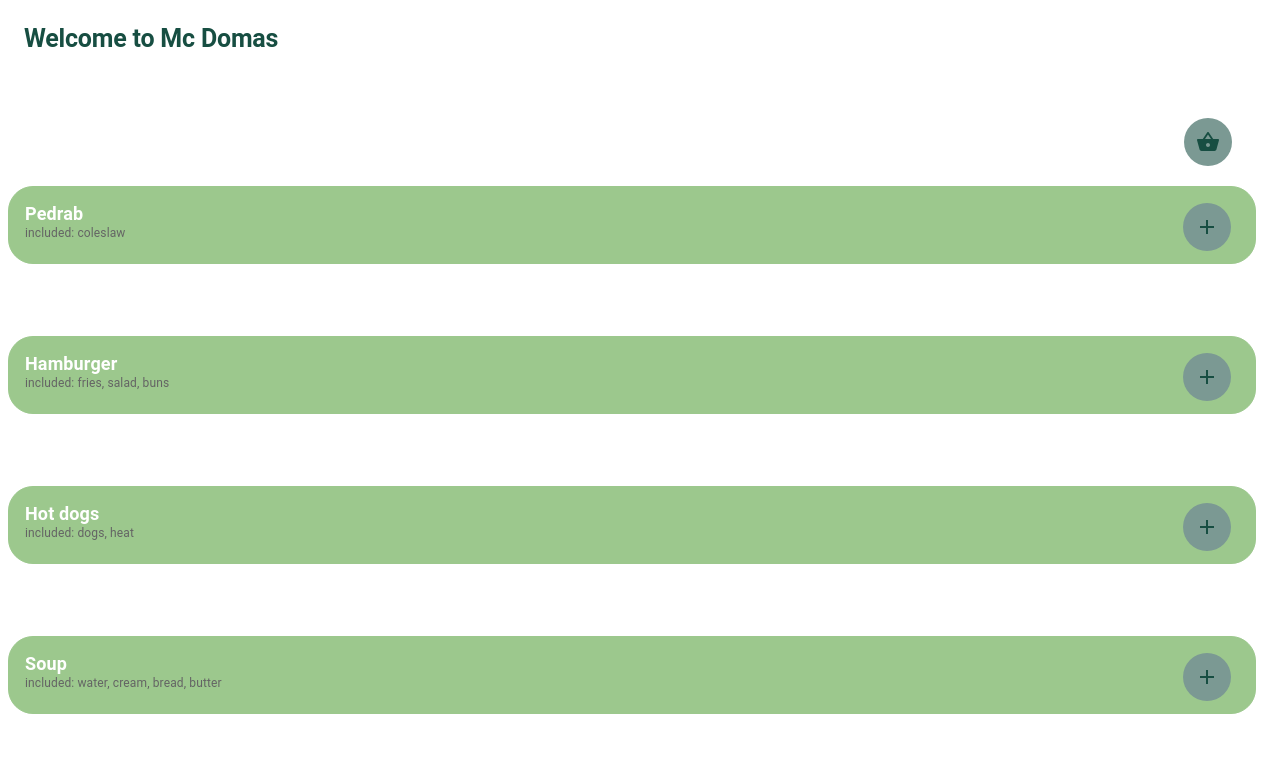
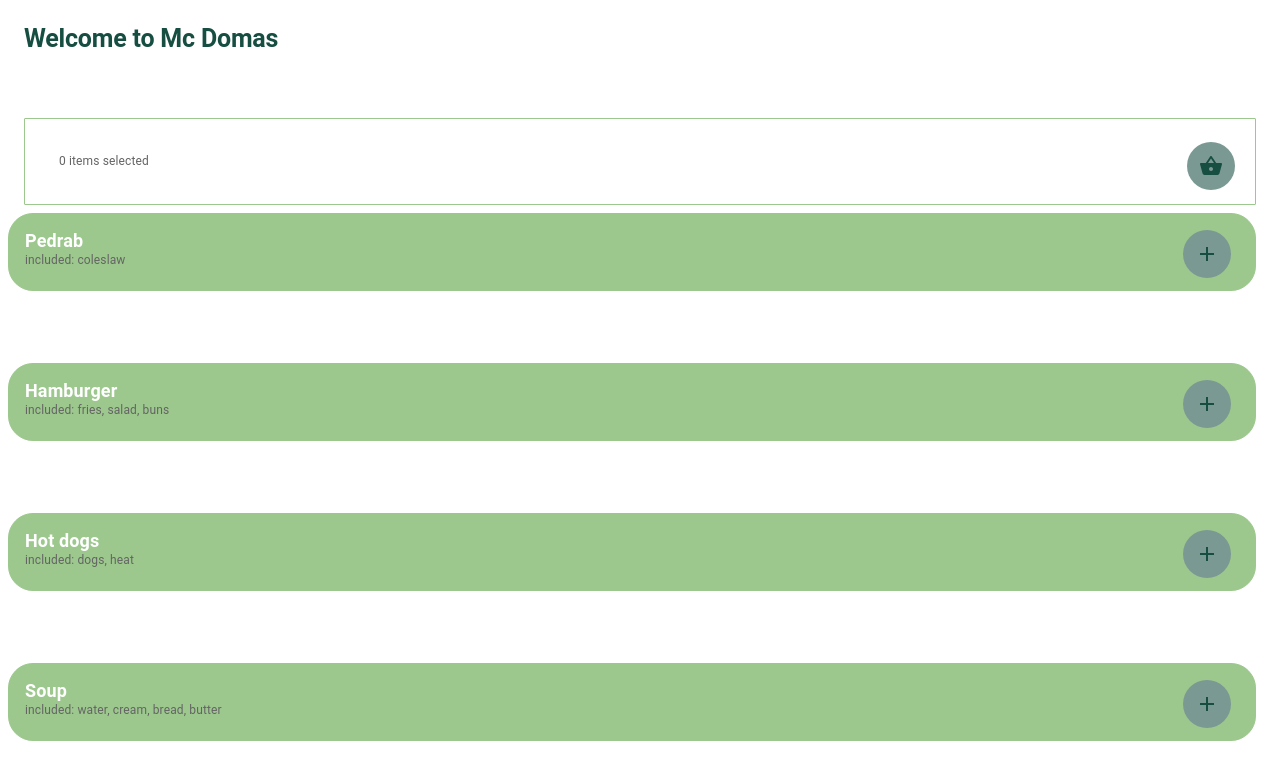
Before and after one commit to vstdolittle/menu-webapp, a React (Create React App) app: page / in a window 1280 px wide. Shown: the top 780 px of the page. Built offline with nearby package versions, Linux system fonts and the light colour scheme.

Commit message:
move higns to baskt header

```diff
--- /dev/null
+++ b/src/Menu/components/BasketHeader.tsx
@@ -0,0 +1,49 @@
+
+import { ShoppingBasket } from '@mui/icons-material';
+import Grid from '@mui/material/Grid';
+import IconButton from '@mui/material/IconButton';
+import Typography from '@mui/material/Typography';
+import React, { FC } from 'react';
+
+interface BasketHeaderProps {
+    items: number;
+}
+
+const BasketHeader: FC<BasketHeaderProps> = ({ items }) => {
+    return (
+        <Grid
+            container
+            direction={'row'}
+            padding={1}
+            paddingRight={3}
+            sx={{
+                display: "flex",
+                justifyContent: "space-between",
+                border: '1px solid',
+                borderColor: (theme) => (theme.palette.secondary.light),
+                borderRadius: '1px',
+            }}
+          >
+          <Typography variant="body2" sx={{alignSelf: "center", padding: 5}}>{items} items selected</Typography>
+          <IconButton
+                color="primary"
+                sx={{
+                  width:"2em",
+                  height:"2em",
+                  marginRight: "0.5em",
+                  marginBottom:"0.5em",
+                  alignSelf: "flex-end",
+                  alignContent: "flex-end",
+                  backgroundColor: (theme) => (theme.palette.secondary.main),
+                }}>
+                <ShoppingBasket
+                 sx={{
+                  width:"1em",
+                  height:"1em",
+                }}/>
+              </IconButton>
+        </Grid>
+    );
+  }
+
+export default BasketHeader;
--- a/src/Menu/index.tsx
+++ b/src/Menu/index.tsx
@@ -3,6 +3,7 @@ import { Box, Grid, IconButton, Typography } from '@mui/material';
 import { Dish, MenuConfig } from './models/MenuConfig';
 import { MenuItemCard } from './components/MenuItemCard';
 import { ShoppingBasket } from '@mui/icons-material';
+import BasketHeader from './components/BasketHeader';
 interface MenuProps {
     config: MenuConfig
 }
@@ -15,22 +16,7 @@ const Menu: FC<MenuProps> = ({ config }) => {
           padding={4}
         >
         <Typography variant={"h2"} sx={{marginBottom: 6}}>Welcome to {config.restaurant.name}</Typography>
-        <IconButton
-              color="primary"
-              sx={{
-                width:"2em",
-                height:"2em",
-                marginRight: "1em",
-                marginBottom:"0.5em",
-                alignSelf: "flex-end",
-                backgroundColor: (theme) => (theme.palette.secondary.main),
-              }}>
-              <ShoppingBasket
-               sx={{
-                width:"1em",
-                height:"1em",
-              }}/>
-            </IconButton>
+        <BasketHeader items={0}/>
         <UserMenu dishes={config.dishes} />
       </Grid>
   );
```
